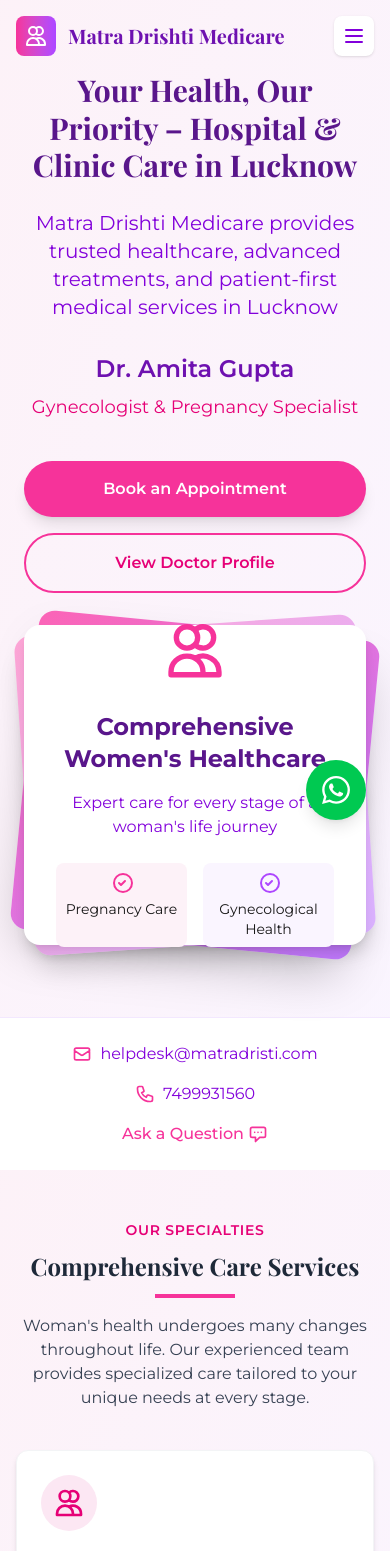
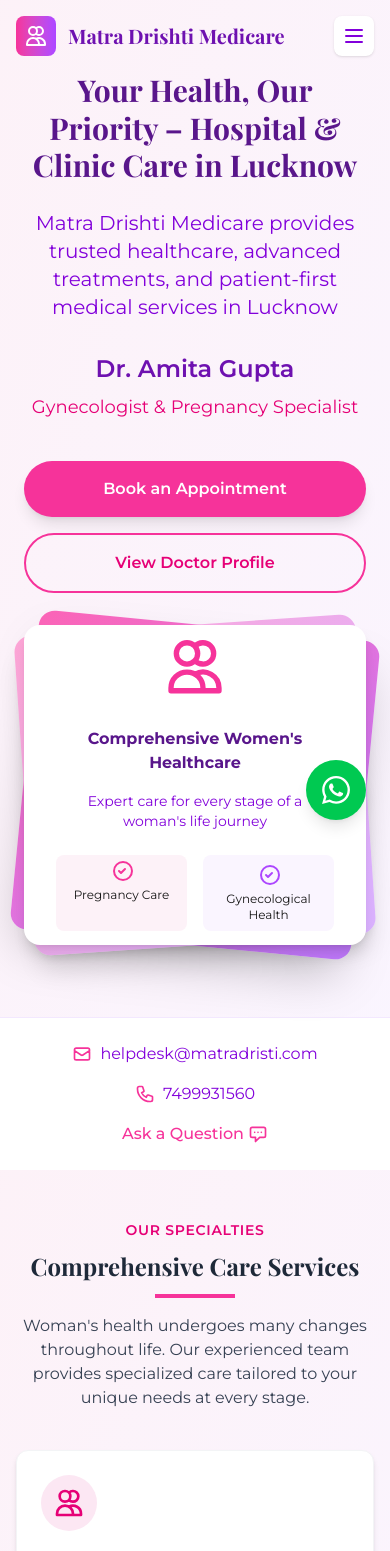
Before and after one commit to arbaazdeveloper/matra-drishti-medicare, a Next.js app: page / in a window 390 px wide. Shown: the top 1551 px of the page. Built offline with nearby package versions, Linux system fonts and the light colour scheme.

Commit message:
review 1 after design

```diff
--- a/next.config.ts
+++ b/next.config.ts
@@ -3,7 +3,7 @@ import type { NextConfig } from "next";
 const nextConfig: NextConfig = {
   /* config options here */
   images: {
-    domains: ["images.unsplash.com"],
+    domains: ["images.unsplash.com",'lh3.googleusercontent.com'],
   },
   eslint: {
   ignoreDuringBuilds: true,
--- a/src/app/care/page.tsx
+++ b/src/app/care/page.tsx
@@ -309,7 +309,7 @@ const CarePage = () => {
       </section>
 
       {/* Services Navigation */}
-      <section className="py-8 bg-white shadow-sm sticky top-16 z-10">
+      <section className="py-8 bg-white shadow-sm  z-10">
         <div className="max-w-7xl mx-auto px-4 sm:px-6 lg:px-8">
           <div className="flex flex-wrap justify-center gap-4">
             {tabs.map((tab) => (
--- a/src/app/globals.css
+++ b/src/app/globals.css
@@ -24,6 +24,10 @@ body {
   color: var(--foreground);
   font-family: Arial, Helvetica, sans-serif;
 }
+html, body {
+  overflow-x: hidden;
+}
+
 /* div{
   border: 1px solid #000;
 } */
--- a/src/components/Home/AboutUsSection.tsx
+++ b/src/components/Home/AboutUsSection.tsx
@@ -101,13 +101,14 @@ const AboutSection = () => {
             <div className="rounded-2xl overflow-hidden shadow-xl">
               {/* Replace with actual hospital image */}
               <div className="w-full h-80 md:h-96 bg-gradient-to-br from-blue-400 to-purple-400 flex items-center justify-center rounded-2xl">
-                <div className="text-center text-white p-8">
+              <Image alt='hospital' className='w-full h-full' width={100} height={100} src={'https://lh3.googleusercontent.com/p/AF1QipMi-JQrzu1aHc_qy9OsDJO5FL3HwkSgnvqlWJBb=s1360-w1360-h1020-rw'}/>
+                {/* <div className="text-center text-white p-8">
                   <svg xmlns="http://www.w3.org/2000/svg" className="h-16 w-16 mx-auto mb-4" fill="none" viewBox="0 0 24 24" stroke="currentColor">
                     <path strokeLinecap="round" strokeLinejoin="round" strokeWidth={2} d="M19 21V5a2 2 0 00-2-2H7a2 2 0 00-2 2v16m14 0h2m-2 0h-5m-9 0H3m2 0h5M9 7h1m-1 4h1m4-4h1m-1 4h1m-5 10v-5a1 1 0 011-1h2a1 1 0 011 1v5m-4 0h4" />
                   </svg>
                   <h3 className="text-2xl font-bold mb-2">Modern Healthcare Facility</h3>
                   <p className="opacity-90">State-of-the-art equipment and comfortable environment</p>
-                </div>
+                </div> */}
               </div>
             </div>
             <div className="absolute -bottom-6 -right-6 w-32 h-32 bg-pink-500 rounded-full opacity-20"></div>
--- a/src/components/Home/Banner.tsx
+++ b/src/components/Home/Banner.tsx
@@ -129,17 +129,17 @@ const Banner = () => {
                       <path strokeLinecap="round" strokeLinejoin="round" strokeWidth={2} d="M12 4.354a4 4 0 110 5.292M15 21H3v-1a6 6 0 0112 0v1zm0 0h6v-1a6 6 0 00-9-5.197M13 7a4 4 0 11-8 0 4 4 0 018 0z" />
                     </svg>
                   </motion.div>
-                  <h3 className="text-2xl font-bold text-purple-900 mb-4">Comprehensive Women's Healthcare</h3>
-                  <p className="text-purple-700 mb-6">Expert care for every stage of a woman's life journey</p>
+                  <h3 className="text-md md:text-2xl font-bold text-purple-900 mb-4">Comprehensive Women's Healthcare</h3>
+                  <p className="text-purple-700 mb-6 text-sm md:text-md">Expert care for every stage of a woman's life journey</p>
                   <div className="grid grid-cols-2 gap-4">
                     <motion.div
-                      className="bg-pink-50 p-2 md:p-3 rounded-lg"
+                      className="bg-pink-50 p-1 md:p-3 rounded-lg"
                       whileHover={{ scale: 1.05 }}
                     >
                       <svg xmlns="http://www.w3.org/2000/svg" className="h-6 w-6 mx-auto text-pink-500" fill="none" viewBox="0 0 24 24" stroke="currentColor">
                         <path strokeLinecap="round" strokeLinejoin="round" strokeWidth={2} d="M9 12l2 2 4-4m7 2a9 9 0 11-18 0 9 9 0 0118 0z" />
                       </svg>
-                      <p className="text-sm mt-1">Pregnancy Care</p>
+                      <p className="text-xs md:text-sm mt-1">Pregnancy Care</p>
                     </motion.div>
                     <motion.div
                       className="bg-purple-50 p-2 md:p-3 rounded-lg"
@@ -148,7 +148,7 @@ const Banner = () => {
                       <svg xmlns="http://www.w3.org/2000/svg" className="h-6 w-6 mx-auto text-purple-500" fill="none" viewBox="0 0 24 24" stroke="currentColor">
                         <path strokeLinecap="round" strokeLinejoin="round" strokeWidth={2} d="M9 12l2 2 4-4m7 2a9 9 0 11-18 0 9 9 0 0118 0z" />
                       </svg>
-                      <p className="text-sm mt-1">Gynecological Health</p>
+                      <p className="text-xs md:text-sm mt-1">Gynecological Health</p>
                     </motion.div>
                   </div>
                 </div>
--- a/src/components/Home/DoctorsIntro.tsx
+++ b/src/components/Home/DoctorsIntro.tsx
@@ -29,7 +29,7 @@ const DoctorsIntroduction = () => {
     {
       name: "DR. AMITA GUPTA",
       title: "Gynecologist & Pregnancy Specialist",
-      description: "An experienced Obstetrician and Gynecologist with years in women's healthcare, specializing in obstetrics, gynecology, and gynecological endoscopy. With numerous successful deliveries, Dr. Varshali has worked at leading hospitals in Pune, including Surya Mother and Child Care and Deemmath Mangeshkar Hospital, providing exceptional maternal care and gynecological expertise.",
+      description: "An experienced Obstetrician and Gynecologist with years in women's healthcare, specializing in obstetrics, gynecology, and gynecological endoscopy. With numerous successful deliveries, Dr. Amita has worked at leading organizations in Lucknow, including Surya Mother and Child Care and Apollo hospital, providing exceptional maternal care and gynecological expertise.",
       image: "/doctor-1.jpg", // Replace with actual image path
       specialties: ["Obstetrics", "Gynecology", "Gynecological Endoscopy", "Pregnancy Care"],
       experience: "15+ Years",
--- a/src/components/Navbaar/Navbaar.tsx
+++ b/src/components/Navbaar/Navbaar.tsx
@@ -56,7 +56,7 @@ const Navbaar = () => {
 
   return (
     <>
-      <nav className={`fixed w-full z-50 transition-all duration-500 ${isScrolled ? 'bg-white shadow-lg py-2' : 'bg-transparent py-4'}`}>
+      <nav className={`fixed w-full max-w-screen z-50 transition-all duration-500 ${isScrolled ? 'bg-white shadow-lg py-2' : 'bg-transparent py-4'}`}>
         <div className="max-w-7xl mx-auto px-4 sm:px-6 lg:px-8">
           <div className="flex justify-between items-center">
             {/* Logo */}
@@ -75,13 +75,13 @@ const Navbaar = () => {
             {/* Desktop Navigation */}
             <div className="hidden md:flex items-center space-x-1">
               {navItems.map((item) => (
-                <a
+                <Link
                   key={item.name}
                   href={item.href}
                   className="text-purple-700 hover:text-pink-500 font-medium transition-colors px-4 py-2 rounded-lg hover:bg-pink-50"
                 >
                   {item.name}
-                </a>
+                </Link>
               ))}
             </div>
 
@@ -183,13 +183,13 @@ const Navbaar = () => {
                     <svg xmlns="http://www.w3.org/2000/svg" className="h-5 w-5 text-pink-500 mr-3" fill="none" viewBox="0 0 24 24" stroke="currentColor">
                       <path strokeLinecap="round" strokeLinejoin="round" strokeWidth={2} d="M3 8l7.89 5.26a2 2 0 002.22 0L21 8M5 19h14a2 2 0 002-2V7a2 2 0 00-2-2H5a2 2 0 00-2 2v10a2 2 0 002 2z" />
                     </svg>
-                    <span className="text-purple-700">helpdesk@drvarshaliclinic.com</span>
+                    <span className="text-purple-700">helpdesk@matradrist.com</span>
                   </div>
                   <div className="flex items-center bg-white p-3 rounded-lg shadow-sm">
                     <svg xmlns="http://www.w3.org/2000/svg" className="h-5 w-5 text-pink-500 mr-3" fill="none" viewBox="0 0 24 24" stroke="currentColor">
                       <path strokeLinecap="round" strokeLinejoin="round" strokeWidth={2} d="M3 5a2 2 0 012-2h3.28a1 1 0 01.948.684l1.498 4.493a1 1 0 01-.502 1.21l-2.257 1.13a11.042 11.042 0 005.516 5.516l1.13-2.257a1 1 0 011.21-.502l4.493 1.498a1 1 0 01.684.949V19a2 2 0 01-2 2h-1C9.716 21 3 14.284 3 6V5z" />
                     </svg>
-                    <span className="text-purple-700">8007442266</span>
+                    <span className="text-purple-700">7499931560</span>
                   </div>
                   <motion.button
                     className="w-full bg-gradient-to-r from-pink-500 to-purple-500 hover:from-pink-600 hover:to-purple-600 text-white py-3 rounded-lg font-medium transition-all duration-300 shadow-md hover:shadow-lg"
```
